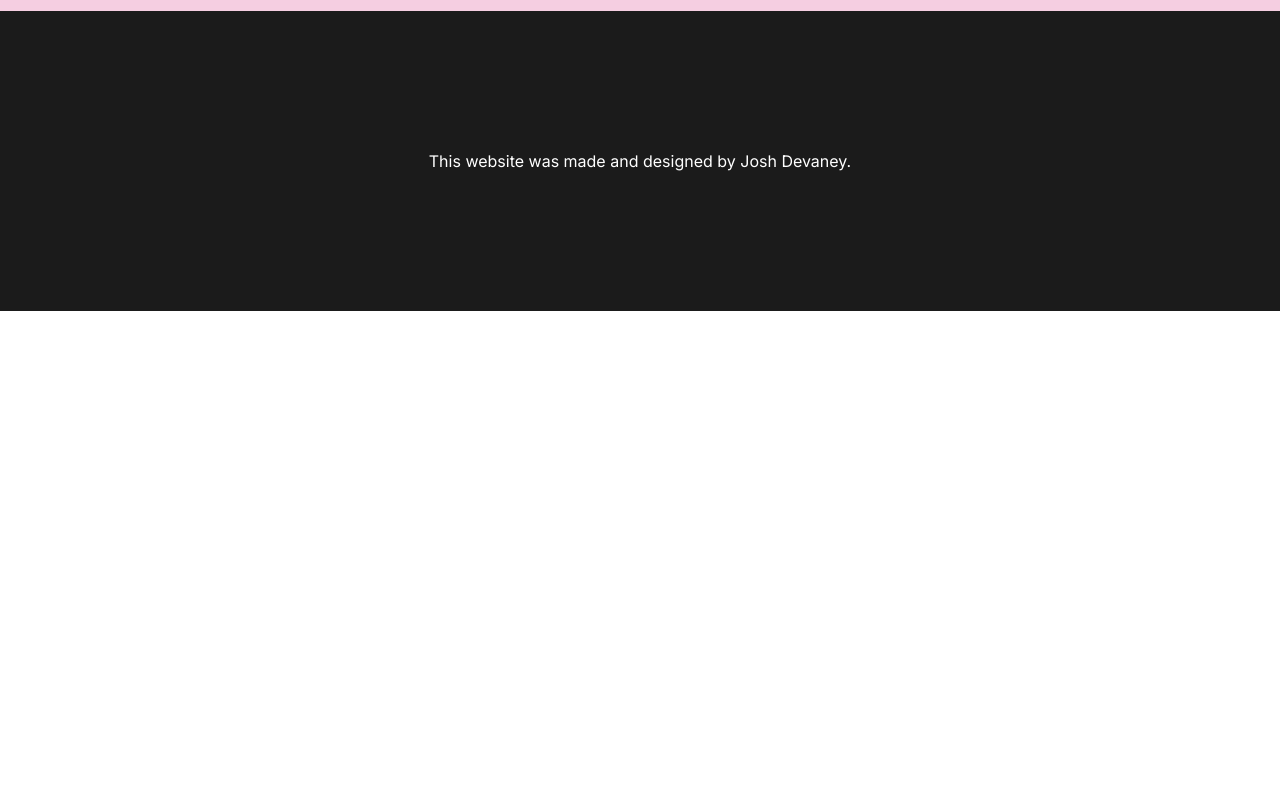
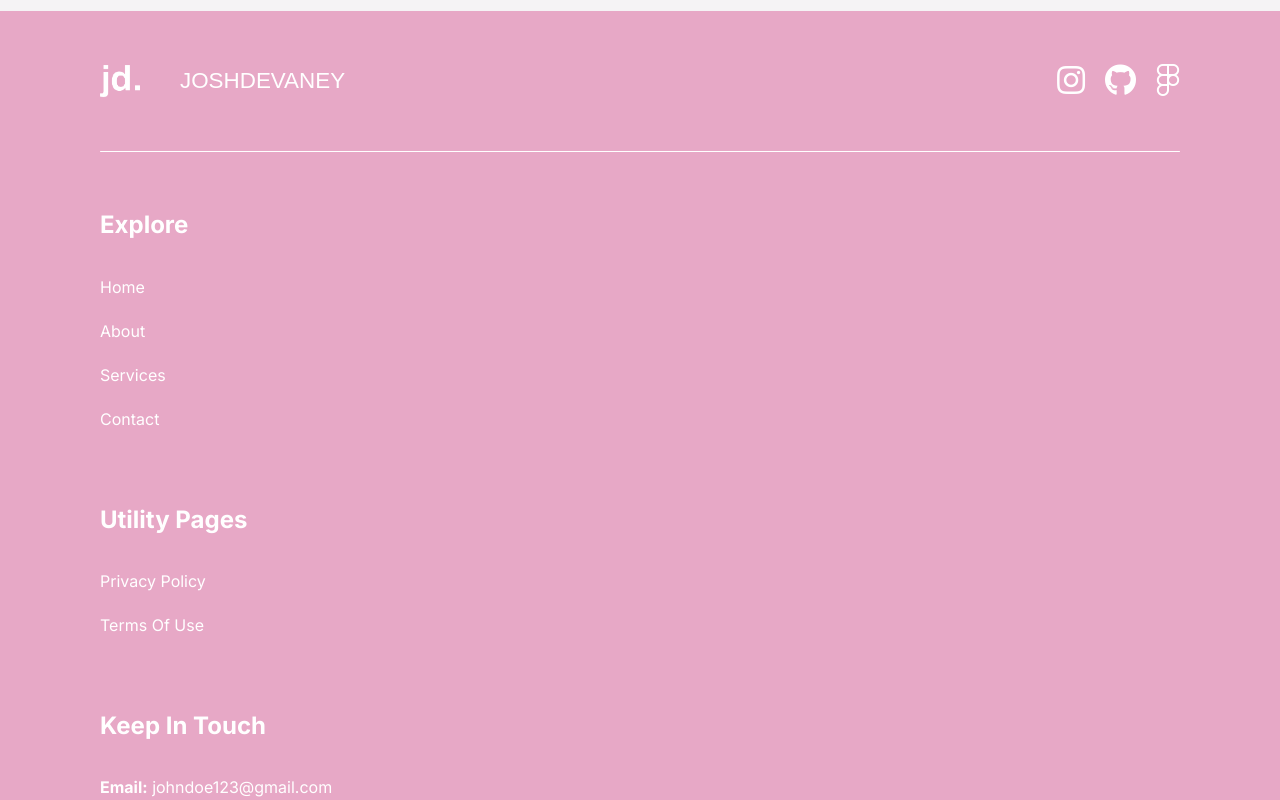
Before and after one commit to joshdevaney/Ambers-Lash-Extensions, a React (Vite) app in the folder amber-website/: page / in a window 1280 px wide. Shown: the part 3220-4020 px from the top of the page. Before the commit the page ends 3531 px from the top, so only its background shows below. Built offline with nearby package versions, Linux system fonts and the light colour scheme; a web font is replaced by a local one.

Commit message:
:thumbsup:
:thumbsup:

```diff
--- a/amber-website/src/components/Footer.css
+++ b/amber-website/src/components/Footer.css
@@ -2,14 +2,193 @@
     display: flex;
     align-items: center;
     justify-content: center;
-    padding: 0px 50px;
-    background-color: #1b1b1b;
+    flex-direction: column;
+
+    background-color: var(--primary-color);
+    width: 100%;
+    color: #ffffff;
+    box-sizing: border-box;
+    height: fit-content;
+    position: relative;
+    bottom: 0;
+
+}
+
+span {
+    height: 0.1rem;
+    width: 100%;
+    background-color: #fff;
+    border-radius: 0.2rem;
+    transition: all 0.3s ease;
+}
+
+.full-footer {
+    display: flex;
+    align-items: center;
+    justify-content: center;
+    flex-direction: column;
+
+    background-color: var(--primary-color);
     width: 100%;
     color: #fff;
     box-sizing: border-box;
-    height: 300px;
+    height: fit-content;
     position: relative;
     bottom: 0;
+    padding: 0px 400px 0px 400px;
+}
+
+.footer-links {
+    width: 100%;
+    display: flex;
+    align-items: center;
+    justify-content: space-between;
+    gap: 20px;
+    padding: 50px 0px;
+
+}
+
+.josh-devaney {
+    display: flex;
+    align-items: center;
+    justify-content: center;
+    flex-direction: row;
+    gap: 40px;
+}
+
+.josh-devaney h3 {
+    font: 1.4em sans-serif;
+}
+
+.josh-devaney img {
+    max-width: 60px;
+
+}
+
+.socials {
+    display: flex;
+    align-items: center;
+    justify-content: center;
+    gap: 20px;
+
+}
+
+.socials i {
+    font-size: 3em;
+    color: #fff;
+    /* padding: 10px;
+    border-radius: 16px;
+    border: 1px solid #fff;
+    background-color: var(--background-color-1); */
+}
+
+.footer-routes {
+    display: flex;
+    align-items: start;
+    justify-content: center;
+    flex-direction: row;
+    gap: 20px;
+    width: 100%;
+    margin-top: 60px;
 
 
 }
+
+#routes {
+    display: flex;
+    align-items: start;
+    justify-content: center;
+    flex-direction: column;
+    gap: 20px;
+    width: 100%;
+
+    text-align: start;
+}
+
+#routes ul {
+    display: flex;
+    flex-direction: column;
+    list-style-type: none;
+    /* width: 100%; */
+    padding-inline-start: 0px;
+    gap: 20px;
+}
+
+#routes ul li {
+    padding-inline-start: 0px;
+}
+
+.footer-bottom {
+    margin-top: 60px;
+    width: 100%;
+    background-color: #282828;
+}
+
+
+@media screen and (max-width: 1700px) {
+   .full-footer{
+         padding: 0px 200px 0px 200px;
+   }
+
+}
+
+@media screen and (max-width: 1300px) {
+    .full-footer{
+          padding: 0px 100px 0px 100px;
+    }
+
+    .footer-routes{
+       flex-direction: column;
+       gap: 60px;
+    }
+
+
+
+    .footer-links i{
+        font-size: 2em;
+
+    }
+
+    .josh-devaney img{
+        max-width: 40px;
+
+    }
+
+    /* .footer-routes{
+        display: grid;
+        grid-template-columns: 1fr 1fr;
+    } */
+
+
+ }
+
+
+ @media screen and (max-width: 700px) {
+
+    .footer-links{
+        flex-direction: column;
+        align-items: start;
+        gap: 60px;
+    }
+
+    .josh-devaney img{
+        max-width: 60px;
+    }
+
+    .full-footer{
+          padding: 0px 50px 0px 50px;
+    }
+
+    .full-footer span{
+        margin-top: -40px;
+    }
+
+
+    .socials i{
+        font-size: 1.5em;
+    }
+
+    #routes h4{
+        font-size: 1.5em;
+    }
+ }
--- a/amber-website/src/components/Footer.jsx
+++ b/amber-website/src/components/Footer.jsx
@@ -1,13 +1,60 @@
 import './Footer.css'
+import JD from '../assets/jd.png'
 
 
 
 function Footer() {
   return (
     <nav className="footer">
-        <div className="footer-menu">
-        <p>This website was made and designed by Josh Devaney.</p>
+      <div className="full-footer">
+        <div className="footer-links">
+          <div className="josh-devaney">
+            <img src={JD} alt="JD" className="JD" />
+            <h3>JOSHDEVANEY</h3>
+          </div>
+
+          <div className="socials">
+            <a href="https://www.instagram.com/amberslashextensions/"><i className="fab fa-instagram"></i></a>
+            <a href="https://github.com/joshdevaney"><i className="fab fa-github"></i></a>
+            <a href="https://www.figma.com/@joshdevaney"><i className="fab fa-figma"></i></a>
+          </div>
         </div>
+
+        <span></span>
+
+        <div className="footer-routes">
+          <div className="explore" id="routes">
+            <h4>Explore</h4>
+            <ul>
+              <li>Home</li>
+              <li>About</li>
+              <li>Services</li>
+              <li>Contact</li>
+            </ul>
+          </div>
+
+          <div className="explore" id="routes">
+            <h4>Utility Pages</h4>
+            <ul>
+              <li>Privacy Policy</li>
+              <li>Terms Of Use</li>
+            </ul>
+          </div>
+
+          <div className="explore" id="routes">
+            <h4>Keep In Touch</h4>
+            <ul>
+              <li><strong>Email:</strong> johndoe123@gmail.com</li>
+              <li><strong>Address:</strong> 123 Country Rd, Co. Roscommon, Ireland, N12 T1T2</li>
+              <li><strong>Phone:</strong> +353 86 1234567</li>
+            </ul>
+          </div>
+        </div>
+      </div>
+
+      <div className="footer-bottom">
+        <p>&copy; 2024 Josh Devaney. All rights reserved.</p>
+      </div>
     </nav>
   )
 }
--- a/amber-website/src/components/Navbar.css
+++ b/amber-website/src/components/Navbar.css
@@ -74,7 +74,7 @@
 }
 
 .menu.open span:nth-child(3) {
-    transform: translateY(-14px) rotate(-45deg);
+    transform: translateY(-13px) rotate(-45deg);
 }
 
 
@@ -86,6 +86,7 @@
     .navbar {
         flex-direction: column;
         align-items: flex-start;
+        box-shadow: 0 2px 10px rgba(0, 0, 0, 0.1);
     }
 
     .navbar ul {
@@ -99,6 +100,7 @@
 
     .navbar ul.open {
         display: flex;
+
     }
 
     .navbar ul li {
--- a/amber-website/src/index.css
+++ b/amber-website/src/index.css
@@ -213,7 +213,7 @@ button:focus-visible {
   justify-content: center;
   padding: 50px 0px;
 
-  background-color: var(--primary-color-2);
+  background-color: var(--background-color-1);
 }
 
 .booking-box {
@@ -457,6 +457,11 @@ button:focus-visible {
     align-items: start;
   }
 
+  #card:hover {
+    box-shadow: 0 10px 20px rgba(0, 0, 0, 0);
+    z-index: 1;
+  }
+
 
   #card h4 {
     width: 50%;
@@ -530,7 +535,7 @@ button:focus-visible {
 
 
   #card:hover {
-    box-shadow: 0 10px 20px rgba(0, 0, 0, 0.2);
+    box-shadow: 0 10px 20px rgba(0, 0, 0, 0);
 
   }
 
@@ -555,6 +560,22 @@ button:focus-visible {
 
   .hero h3 {
     font-size: 1em;
+  }
+
+  .calendar-grid {
+    margin-top: 20px;
+    display: grid;
+    grid-template-columns: repeat(7, 1fr);
+    gap: 1px;
+  }
+
+  .calendar-day {
+    display: flex;
+    align-items: center;
+    justify-content: center;
+    padding: 5px;
+    border-radius: 10px;
+    cursor: pointer;
   }
 
 }
--- a/amber-website/src/variables.css
+++ b/amber-website/src/variables.css
@@ -10,6 +10,7 @@
     --pastel-pink: #f4c2c2;
     --pastel-blue: #efc9d9;
     --pastel-purple: #d4b7f4;
+    --footer-bottom: #884465;
 }
 
 h1, h2, h3, h4, h5, h6, .h1, .h2, .h3, .h4, .h5, .h6 {
```
Also changed, not shown: amber-website/src/assets/jd.png (added).
